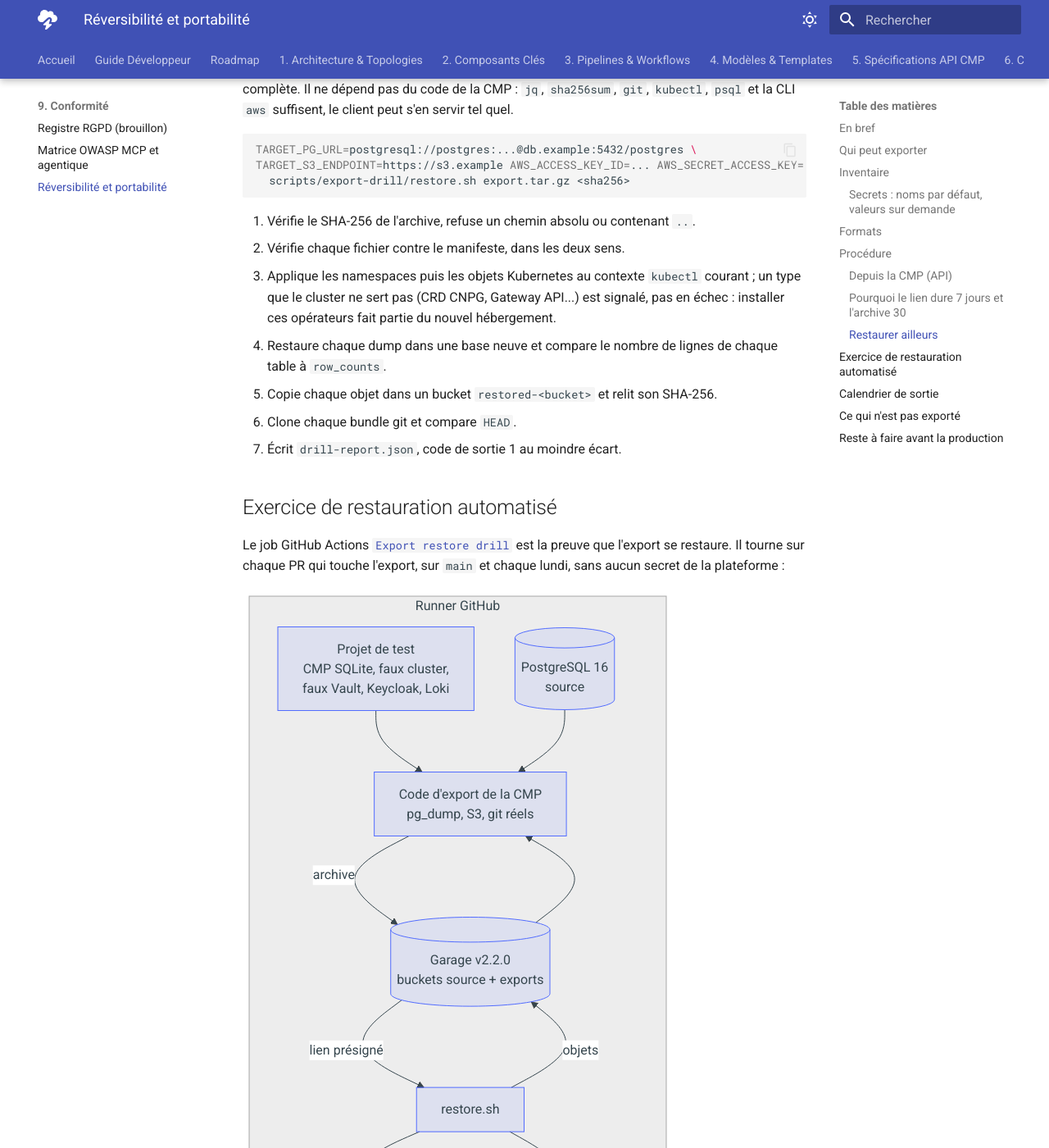
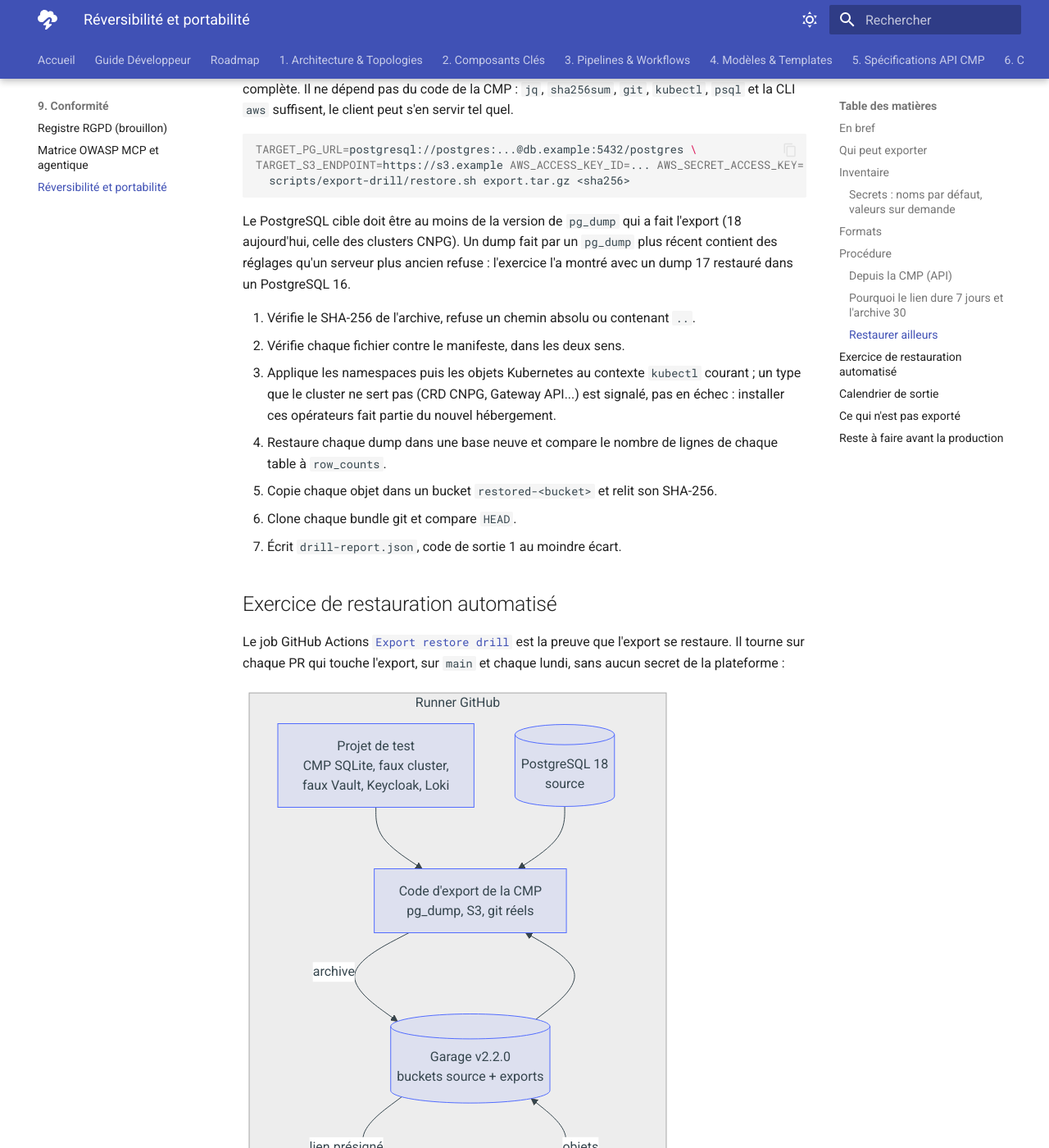
Before and after one commit to 3-Istor/cnp-docs, an MkDocs documentation site: the page built from docs/09-conformite/03-reversibilite-portabilite.md, in a window 1280 px wide and 1400 px high, scrolled down 6253 px. Shown: the whole window at 82% size. Built offline with MkDocs 1.6.1 and Material for MkDocs 9.7.7, drawn with Linux system fonts in a browser that asks for light colours; some of the changed text lies outside the part shown.

Commit message:
docs(compliance): restore target must match the PostgreSQL 18 dumps
Co-Authored-By: Claude Opus 5.5 <noreply@anthropic.com>
Claude-Session: https://claude.ai/code/session_014hcKJ3S1LdvLb2HCeCk8B4

````diff
--- a/docs/09-conformite/03-reversibilite-portabilite.md
+++ b/docs/09-conformite/03-reversibilite-portabilite.md
@@ -174,6 +174,11 @@ TARGET_S3_ENDPOINT=https://s3.example AWS_ACCESS_KEY_ID=... AWS_SECRET_ACCESS_KE
   scripts/export-drill/restore.sh export.tar.gz <sha256>
 ```
 
+Le PostgreSQL cible doit être au moins de la version de `pg_dump` qui a fait l'export
+(18 aujourd'hui, celle des clusters CNPG). Un dump fait par un `pg_dump` plus récent
+contient des réglages qu'un serveur plus ancien refuse : l'exercice l'a montré avec un
+dump 17 restauré dans un PostgreSQL 16.
+
 1. Vérifie le SHA-256 de l'archive, refuse un chemin absolu ou contenant `..`.
 2. Vérifie chaque fichier contre le manifeste, dans les deux sens.
 3. Applique les namespaces puis les objets Kubernetes au contexte `kubectl` courant ;
@@ -195,10 +200,10 @@ sur `main` et chaque lundi, sans aucun secret de la plateforme :
 flowchart LR
   subgraph runner[Runner GitHub]
     seed[Projet de test<br/>CMP SQLite, faux cluster,<br/>faux Vault, Keycloak, Loki]
-    src[(PostgreSQL 16<br/>source)]
+    src[(PostgreSQL 18<br/>source)]
     garage[(Garage v2.2.0<br/>buckets source + exports)]
     exp[Code d'export de la CMP<br/>pg_dump, S3, git réels]
-    dst[(PostgreSQL 16<br/>cible)]
+    dst[(PostgreSQL 18<br/>cible)]
     kind[[kind vierge]]
     restore[restore.sh]
   end
@@ -212,7 +217,7 @@ flowchart LR
   restore -- objets --> garage
 ```
 
-1. `run.sh` démarre Garage (la version de la plateforme) et deux PostgreSQL, avec des
+1. `run.sh` démarre Garage et deux PostgreSQL 18, les versions de la plateforme, avec des
    identifiants tirés au hasard à chaque exécution.
 2. `make_fixture.py` remplit un projet de test (250 clients, 1000 commandes, 3 objets,
    un dépôt git à deux branches) et lance le vrai code d'export ; seuls la base CMP,
````
